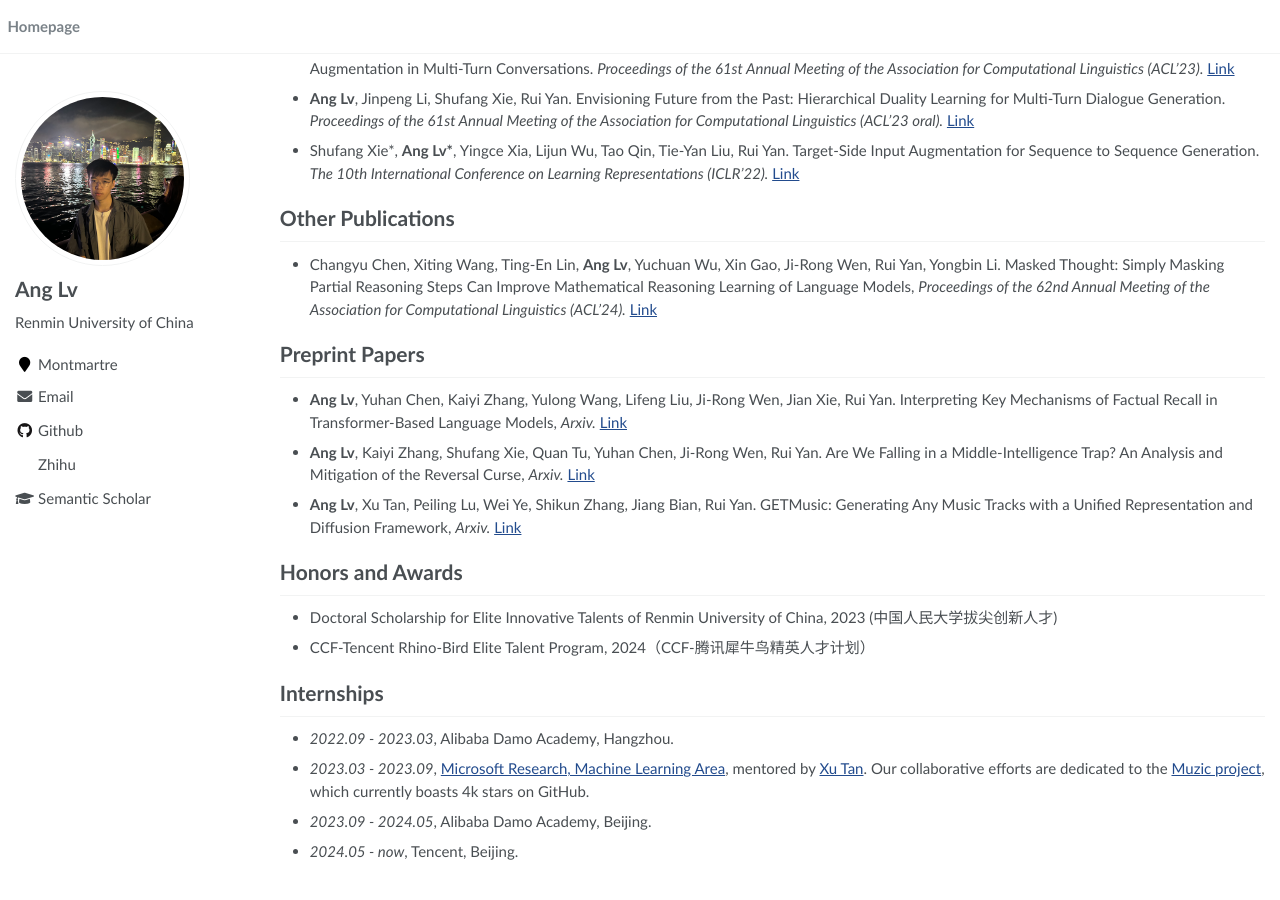
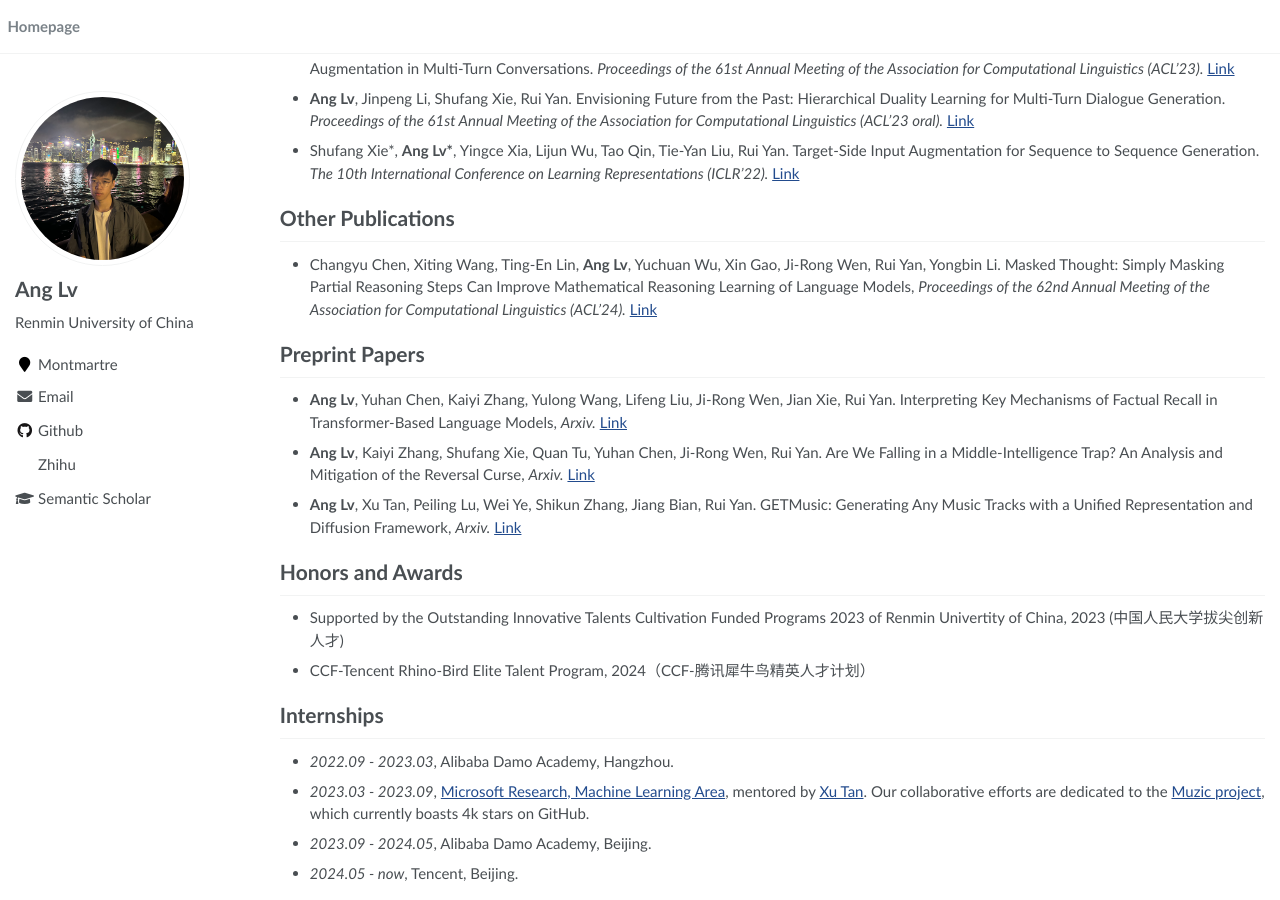
Before and after one commit to trestad/trestad.github.io, a Jekyll site: the page built from _pages/about.md, in a window 1280 px wide and 900 px high, scrolled down 643 px. Built offline with Jekyll 4.4.1, drawn with Linux system fonts in a browser that asks for light colours; before the commit the page ends 1520 px from its top, so only the background shows below that.

Commit message:
Update about.md

```diff
--- a/_pages/about.md
+++ b/_pages/about.md
@@ -55,7 +55,8 @@ My research primarily focuses on NLP generation tasks. Starting in 2023, I shift
 - **Ang Lv**, Xu Tan, Peiling Lu, Wei Ye, Shikun Zhang, Jiang Bian, Rui Yan. GETMusic: Generating Any Music Tracks with a Unified Representation and Diffusion Framework, *Arxiv.* [Link](https://arxiv.org/abs/2305.10841)
 
 # Honors and Awards
-- Doctoral Scholarship for Elite Innovative Talents of Renmin University of China, 2023 (中国人民大学拔尖创新人才)
+- Supported by the Outstanding Innovative Talents Cultivation Funded Programs 2023 of Renmin Univertity of
+China, 2023 (中国人民大学拔尖创新人才)
 - CCF-Tencent Rhino-Bird Elite Talent Program, 2024（CCF-腾讯犀牛鸟精英人才计划）
 
 # Internships
```
